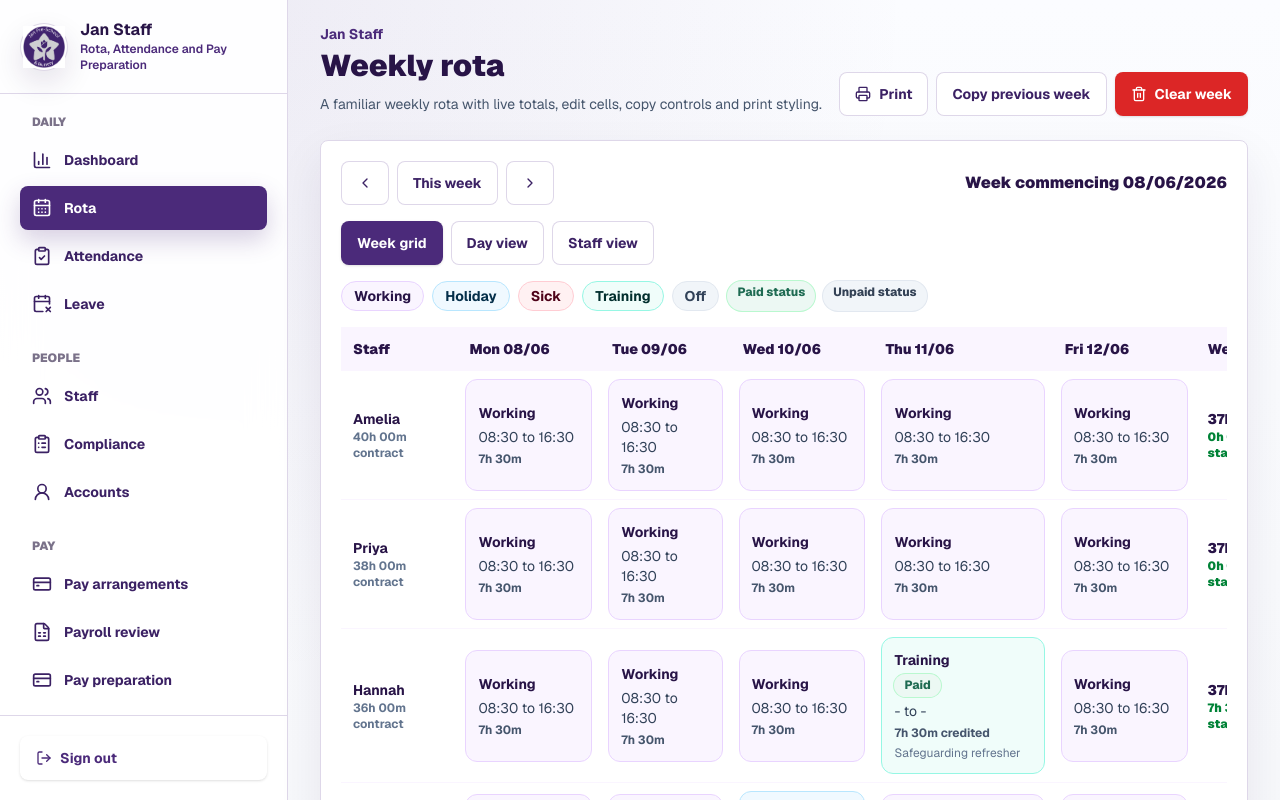
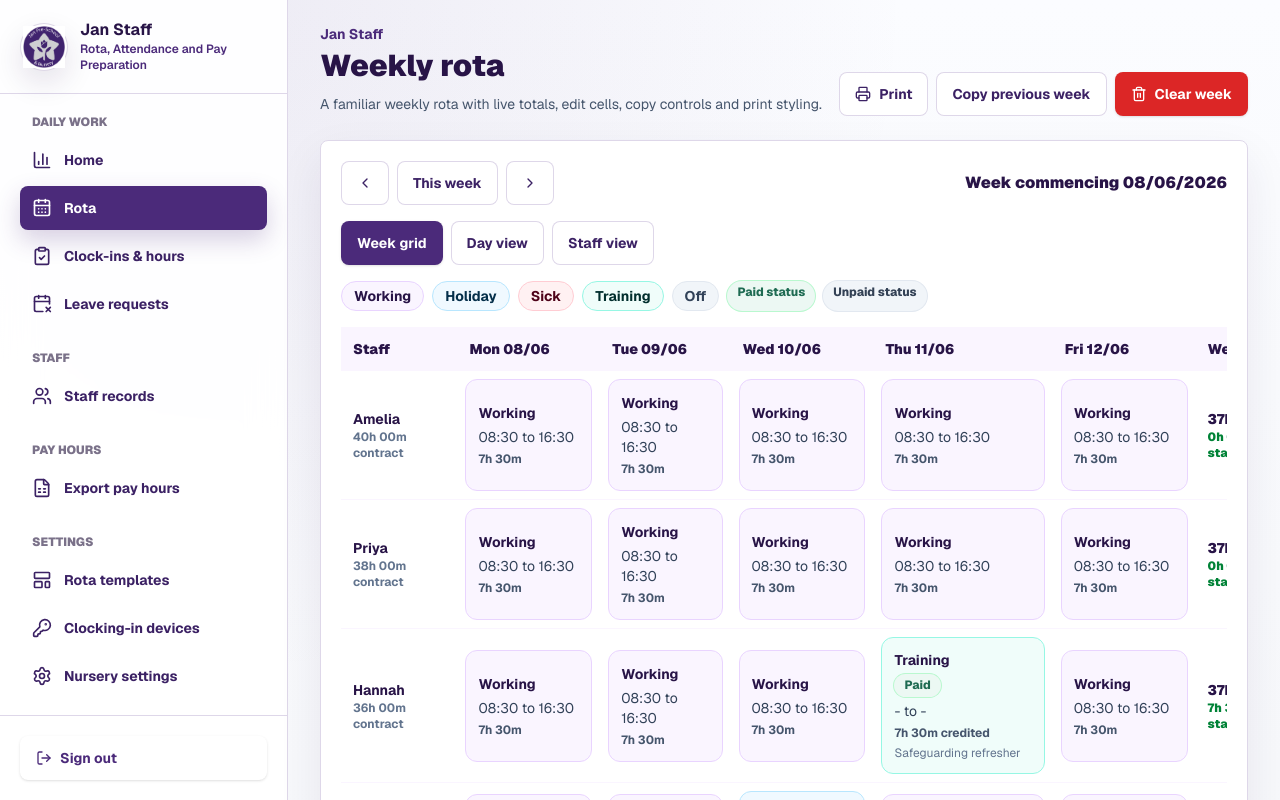
Before and after one commit to Cloukyo/jan-staff-system, a Next.js app: page /rota in a window 1280 px wide. Shown: the top 800 px of the page. Built offline with nearby package versions, Linux system fonts and the light colour scheme.

Commit message:
Add manager task navigation and page submenus

```diff
--- a/src/app/globals.css
+++ b/src/app/globals.css
@@ -256,6 +256,50 @@ textarea {
 .app-shell__content {
   max-width: 1280px;
   margin: 0 auto;
+}
+
+.manager-page-nav {
+  position: sticky;
+  top: 73px;
+  z-index: 20;
+  margin-bottom: 24px;
+  border-top: 1px solid #d0d5dd;
+  border-bottom: 1px solid #d0d5dd;
+  background: rgba(255, 255, 255, 0.96);
+  backdrop-filter: blur(12px);
+}
+
+.manager-page-nav__mobile {
+  display: grid;
+  gap: 6px;
+  padding: 10px 0;
+}
+
+.manager-page-nav__mobile label {
+  color: var(--text-muted);
+  font-size: 13px;
+  font-weight: 700;
+}
+
+.manager-page-nav__mobile select {
+  width: 100%;
+  min-height: 44px;
+  border: 1px solid #b8bec8;
+  border-radius: 6px;
+  padding: 8px 36px 8px 12px;
+  color: var(--foreground);
+  background: #fff;
+  font-weight: 700;
+}
+
+.manager-page-nav__mobile select:focus-visible,
+.manager-page-nav__links a:focus-visible {
+  outline: 2px solid var(--brand-purple);
+  outline-offset: 2px;
+}
+
+.manager-page-nav__links {
+  display: none;
 }
 
 .ui-button--primary,
@@ -526,7 +570,48 @@ tbody tr:hover {
   }
 }
 
+@media (min-width: 768px) {
+  .manager-page-nav__mobile {
+    display: none;
+  }
+
+  .manager-page-nav__links {
+    display: flex;
+    max-width: 100%;
+    gap: 4px;
+    overflow-x: auto;
+    padding: 6px 0;
+  }
+
+  .manager-page-nav__links a {
+    display: inline-flex;
+    min-height: 44px;
+    flex: 0 0 auto;
+    align-items: center;
+    border-radius: 6px;
+    padding: 8px 14px;
+    color: #475467;
+    font-size: 14px;
+    font-weight: 700;
+    text-decoration: none;
+    white-space: nowrap;
+  }
+
+  .manager-page-nav__links a:hover {
+    background: #f2f4f7;
+  }
+
+  .manager-page-nav__links a[aria-current="page"] {
+    color: #fff;
+    background: var(--brand-purple);
+  }
+}
+
 @media (min-width: 1024px) {
+  .manager-page-nav {
+    top: 0;
+  }
+
   .app-shell__sidebar {
     position: fixed;
     inset: 0 auto 0 0;
--- a/src/components/layout/app-shell.tsx
+++ b/src/components/layout/app-shell.tsx
@@ -3,77 +3,24 @@
 import Link from "next/link";
 import { usePathname } from "next/navigation";
 import {
-  BarChart3,
   CalendarDays,
   CalendarPlus,
-  CalendarX2,
   Clock3,
-  ClipboardCheck,
-  ClipboardList,
-  CreditCard,
-  FileSpreadsheet,
-  KeyRound,
-  LayoutTemplate,
   LogOut,
   Menu,
-  Settings,
   UserRound,
-  Users,
   X,
 } from "lucide-react";
 import { useEffect, useRef, useState } from "react";
 import { BrandMark } from "@/components/ui/brand";
 import { Button } from "@/components/ui/primitives";
 import { signOutAction } from "@/lib/auth/actions";
+import {
+  itemIsActive,
+  managerNavigation,
+  type NavGroup,
+} from "@/lib/navigation/manager-navigation";
 import type { AppRole } from "@/types";
-
-type NavItem = {
-  href: string;
-  label: string;
-  icon: typeof Users;
-  active?: (pathname: string) => boolean;
-};
-
-type NavGroup = {
-  label: string;
-  items: NavItem[];
-};
-
-const managerNavigation: NavGroup[] = [
-  {
-    label: "Daily",
-    items: [
-      { href: "/dashboard", label: "Dashboard", icon: BarChart3 },
-      { href: "/rota", label: "Rota", icon: CalendarDays, active: (path) => path === "/rota" || (path.startsWith("/rota/") && !path.startsWith("/rota/templates")) },
-      { href: "/attendance", label: "Attendance", icon: ClipboardCheck },
-      { href: "/leave/requests", label: "Leave", icon: CalendarX2, active: (path) => path.startsWith("/leave") },
-    ],
-  },
-  {
-    label: "People",
-    items: [
-      { href: "/staff", label: "Staff", icon: Users },
-      { href: "/compliance", label: "Compliance", icon: ClipboardList, active: (path) => path.startsWith("/compliance") },
-      { href: "/accounts", label: "Accounts", icon: UserRound },
-    ],
-  },
-  {
-    label: "Pay",
-    items: [
-      { href: "/payroll/arrangements", label: "Pay arrangements", icon: CreditCard },
-      { href: "/payroll/review", label: "Payroll review", icon: FileSpreadsheet },
-      { href: "/payroll", label: "Pay preparation", icon: CreditCard, active: (path) => path === "/payroll" },
-    ],
-  },
-  {
-    label: "Setup",
-    items: [
-      { href: "/rota/templates", label: "Rota templates", icon: LayoutTemplate, active: (path) => path.startsWith("/rota/templates") },
-      { href: "/settings/kiosk", label: "Kiosk setup", icon: KeyRound },
-      { href: "/settings", label: "Settings", icon: Settings, active: (path) => path === "/settings" },
-    ],
-  },
-];
 
 const staffNavigation: NavGroup[] = [
   {
@@ -87,11 +34,6 @@ const staffNavigation: NavGroup[] = [
     ],
   },
 ];
-
-function itemIsActive(item: NavItem, pathname: string): boolean {
-  if (item.active) return item.active(pathname);
-  return pathname === item.href || pathname.startsWith(`${item.href}/`);
-}
 
 export function AppShell({ children, role = "manager" }: { children: React.ReactNode; role?: AppRole }) {
   const pathname = usePathname();
--- /dev/null
+++ b/src/components/layout/manager-page-nav.tsx
@@ -0,0 +1,61 @@
+"use client";
+
+import Link from "next/link";
+import { useRouter } from "next/navigation";
+import { useId } from "react";
+
+export type ManagerPageNavItem = {
+  id: string;
+  label: string;
+  href: string;
+};
+
+export type ManagerPageNavProps = {
+  items: ManagerPageNavItem[];
+  activeId: string;
+  label: string;
+};
+
+export function ManagerPageNav({
+  items,
+  activeId,
+  label,
+}: ManagerPageNavProps) {
+  const router = useRouter();
+  const selectId = useId();
+  const activeItem = items.find((item) => item.id === activeId);
+
+  return (
+    <nav className="manager-page-nav sticky" aria-label={label}>
+      <div className="manager-page-nav__mobile">
+        <label htmlFor={selectId}>Jump to</label>
+        <select
+          id={selectId}
+          value={activeItem?.href ?? ""}
+          onChange={(event) => router.push(event.target.value)}
+        >
+          {items.map((item) => (
+            <option key={item.id} value={item.href}>
+              {item.label}
+            </option>
+          ))}
+        </select>
+      </div>
+
+      <div className="manager-page-nav__links">
+        {items.map((item) => {
+          const active = item.id === activeId;
+          return (
+            <Link
+              key={item.id}
+              href={item.href}
+              aria-current={active ? "page" : undefined}
+            >
+              {item.label}
+            </Link>
+          );
+        })}
+      </div>
+    </nav>
+  );
+}
--- /dev/null
+++ b/src/lib/navigation/manager-navigation.ts
@@ -0,0 +1,99 @@
+import {
+  BarChart3,
+  CalendarDays,
+  CalendarX2,
+  CircleHelp,
+  ClipboardCheck,
+  FileSpreadsheet,
+  KeyRound,
+  LayoutTemplate,
+  Settings,
+  Users,
+  type LucideIcon,
+} from "lucide-react";
+
+export type NavItem = {
+  href: string;
+  label: string;
+  icon: LucideIcon;
+  active?: (pathname: string) => boolean;
+};
+
+export type NavGroup = {
+  label: string;
+  items: NavItem[];
+};
+
+export const managerNavigation: NavGroup[] = [
+  {
+    label: "Daily work",
+    items: [
+      { href: "/dashboard", label: "Home", icon: BarChart3 },
+      {
+        href: "/rota",
+        label: "Rota",
+        icon: CalendarDays,
+        active: (path) =>
+          path === "/rota" ||
+          (path.startsWith("/rota/") && !path.startsWith("/rota/templates")),
+      },
+      {
+        href: "/attendance",
+        label: "Clock-ins & hours",
+        icon: ClipboardCheck,
+      },
+      {
+        href: "/leave/requests",
+        label: "Leave requests",
+        icon: CalendarX2,
+        active: (path) => path.startsWith("/leave"),
+      },
+    ],
+  },
+  {
+    label: "Staff",
+    items: [{ href: "/staff", label: "Staff records", icon: Users }],
+  },
+  {
+    label: "Pay hours",
+    items: [
+      {
+        href: "/payroll",
+        label: "Export pay hours",
+        icon: FileSpreadsheet,
+        active: (path) => path === "/payroll",
+      },
+    ],
+  },
+  {
+    label: "Settings",
+    items: [
+      {
+        href: "/rota/templates",
+        label: "Rota templates",
+        icon: LayoutTemplate,
+        active: (path) => path.startsWith("/rota/templates"),
+      },
+      {
+        href: "/settings/kiosk",
+        label: "Clocking-in devices",
+        icon: KeyRound,
+      },
+      {
+        href: "/settings",
+        label: "Nursery settings",
+        icon: Settings,
+        active: (path) => path === "/settings",
+      },
+    ],
+  },
+  {
+    label: "Support",
+    items: [{ href: "/help", label: "Help", icon: CircleHelp }],
+  },
+];
+
+export function itemIsActive(item: NavItem, pathname: string): boolean {
+  if (item.active) return item.active(pathname);
+  return pathname === item.href || pathname.startsWith(`${item.href}/`);
+}
```
Also changed, not shown: 1 other file (tests, documents, lock files or other folders).
